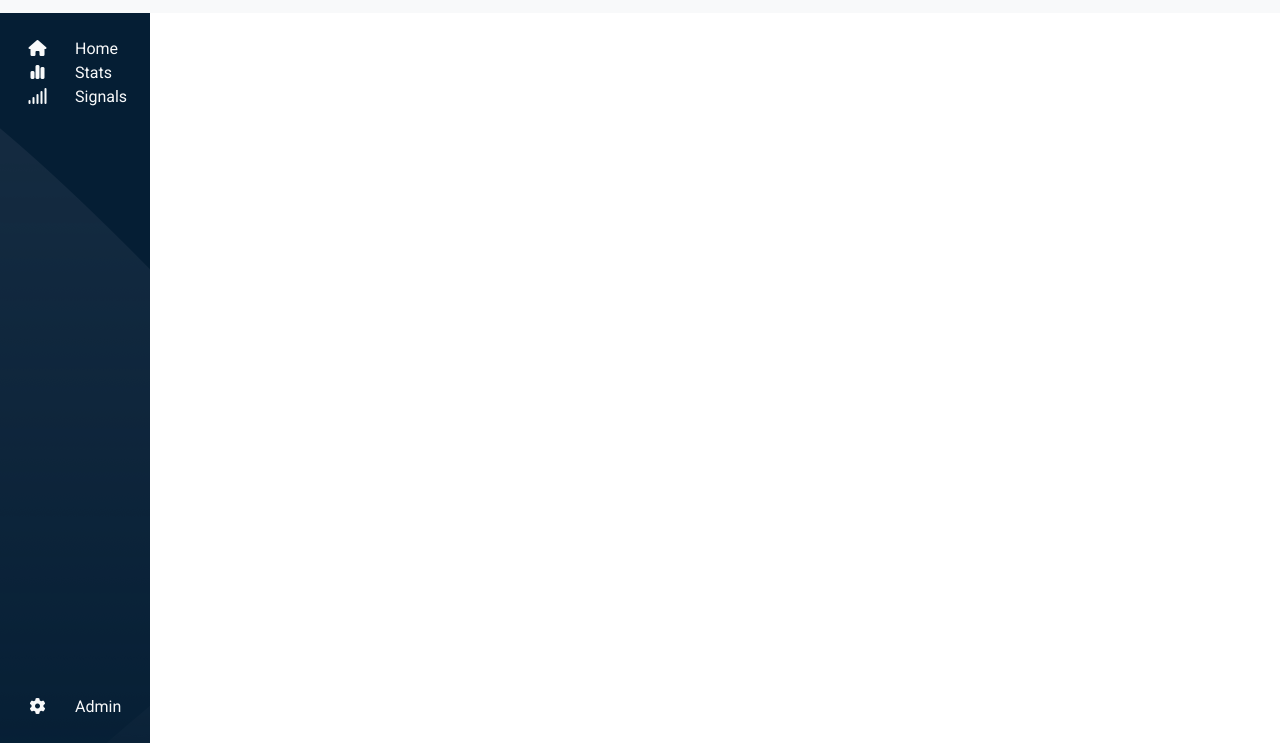
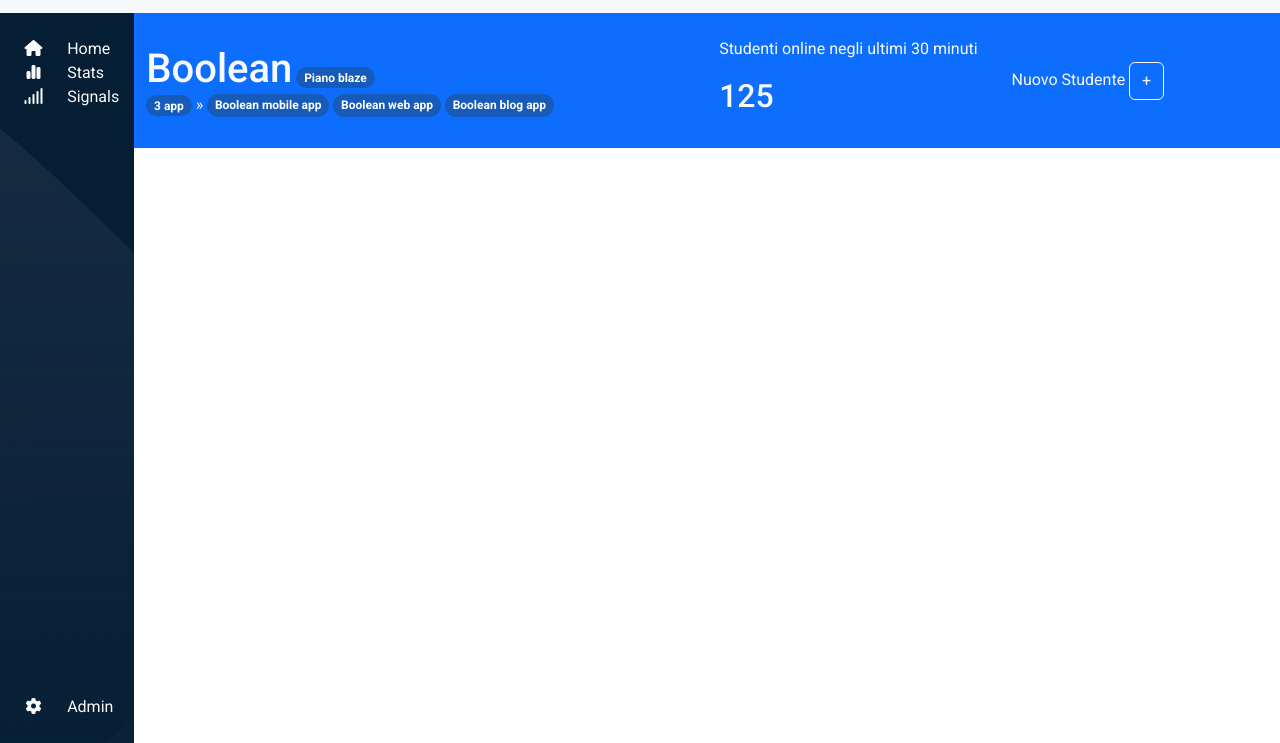
Before and after one commit to enrico-amerio/html-css-bootstrap-dashboard, a plain HTML site: page index.html in a window 1280 px wide. Shown: the part 57-800 px from the top of the page. Drawn offline with nearby package versions, Linux system fonts and the light colour scheme.

Commit message:
[add] blue bar

```diff
--- a/css/style.css
+++ b/css/style.css
@@ -1,5 +1,6 @@
 body{
-  font-family:'Roboto', sans-serif;;
+  font-family:'Roboto', sans-serif;
+
 }
 .debug{
   background-color: rgba(255, 0, 0, 0.3);
@@ -23,9 +24,14 @@
   background-image: url(../img/sidebar-bg.png);
   background-color: #051e34;
 }
-@media screen and (min-width:768px) {
+.custom-blue-bar{
+  height: 135px;
+  width: 100%;
+}
+.custom-blue-badge{
+  background-color: #165bba;
+}
 
-}
 @media screen and (min-width:992px) {
   .custom-left-container{
     width:150px;
--- a/index.html
+++ b/index.html
@@ -32,9 +32,9 @@
       </div>
     </nav>
     <main>
-      <div class="custom-big-container">
+      <div class="custom-big-container d-flex">
         <div class="custom-left-container text-center text-light d-flex flex-column justify-content-between ">
-            <div class="row g-0 mt-4 ">
+          <div class="row g-0 mt-4 ">
             <div class="col ">
               <div><i class="fa-solid fa-house"></i></div>
               <div><i class="fa-solid fa-chart-simple"></i></div>
@@ -45,7 +45,7 @@
               <div>Stats</div>
               <div>Signals</div>
             </div>
-            </div>
+          </div>
           <div class="row g-0 mb-4 ">
             <div class="col ">
               <div><i class="fa-solid fa-gear"></i></div>
@@ -55,6 +55,31 @@
             </div>
           </div>
         </div>
+        <div class="custom-blue-bar bg-primary text-light debug ">
+          <div class="row h-100 align-items-center">
+            <div class="col col-md-6 pe-4  ">
+              <div>
+                <h1 class="d-inline">Boolean</h1>
+                <span class="badge custom-blue-badge rounded-pill">Piano blaze</span>
+              </div>
+              <span class="badge custom-blue-badge rounded-pill">3 app</span>
+              <span>&raquo;</span>
+              <span class="badge custom-blue-badge rounded-pill d-none d-lg-inline">Boolean mobile app</span>
+              <span class="badge custom-blue-badge rounded-pill d-none d-lg-inline">Boolean web app</span>
+              <span class="badge custom-blue-badge rounded-pill d-none d-lg-inline ">Boolean blog app</span>
+              <span class="badge custom-blue-badge rounded-pill d-lg-none">+</span>
+            </div>
+            <div class="col col-md-3">
+              <p>Studenti online negli ultimi 30 minuti</p>
+              <h2>125</h2>
+            </div>
+            <div class="col col-md-3">
+              <span>Nuovo Studente</span>
+              <button type="button" class="btn btn-outline-light">+</button>
+
+            </div>
+          </div>
+        </div>
 
       </div>
     </main>
```
